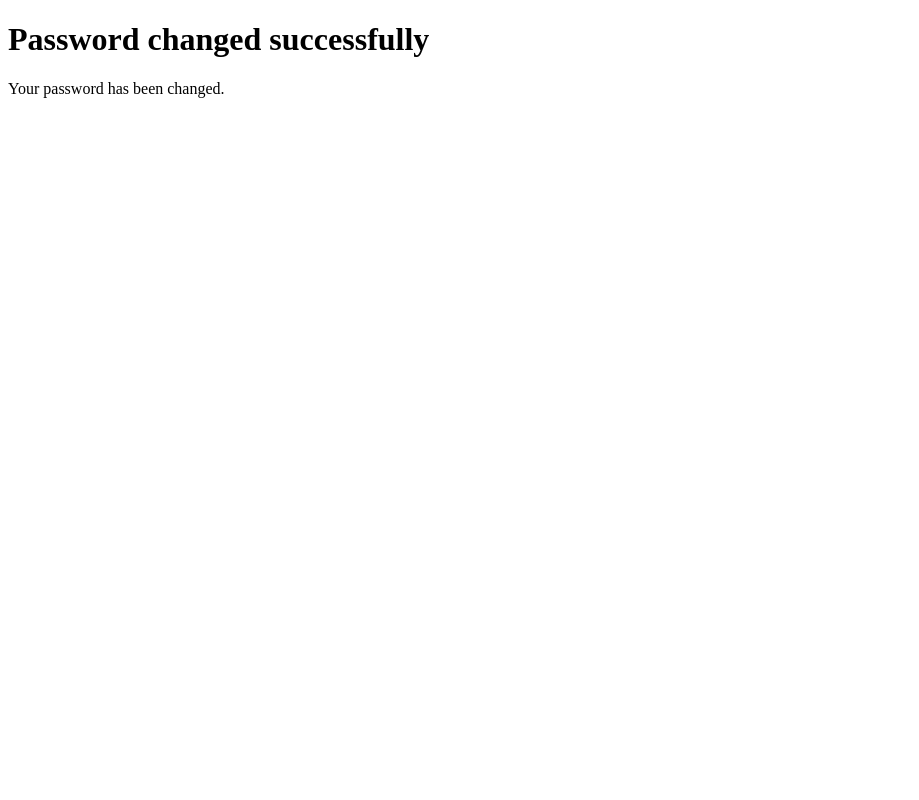
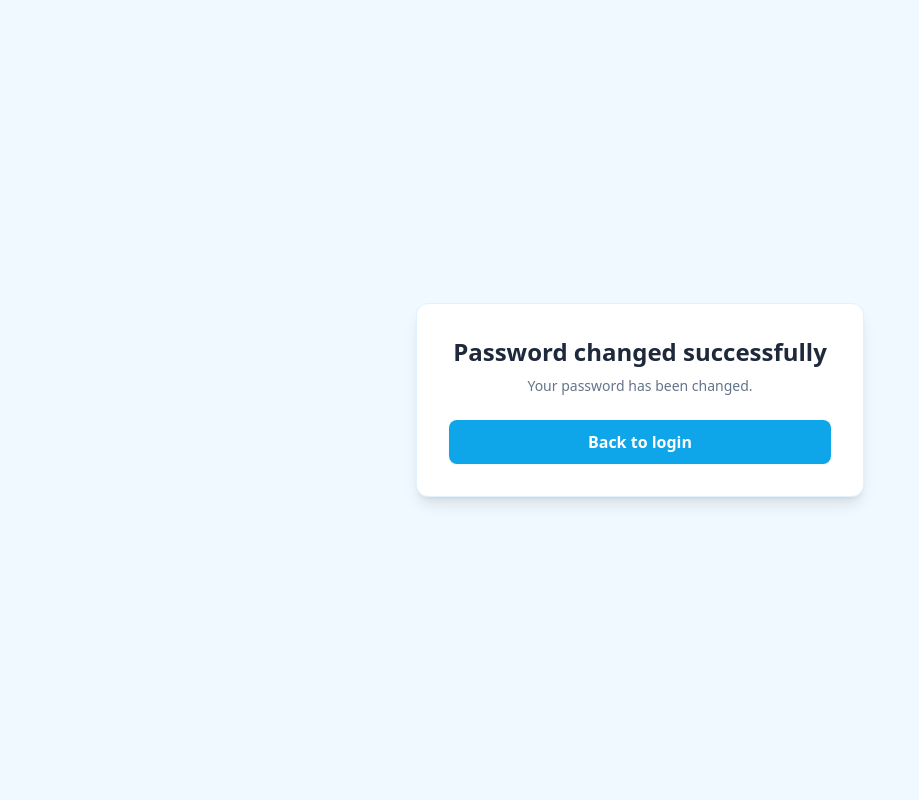
Before and after one commit to Conrad008/pythontestchallenge, a Django app: page /password-reset-complete/ in a window 1280 px wide. Shown: the whole page, without its empty margins (0-919 px from the left). Run offline with Django 5.2, Linux system fonts and the light colour scheme; some libraries are stand-ins or nearby versions.

Commit message:
feat: enhance layout and styling of password reset completion page

```diff
--- a/pytestchallengeApp/templates/password_reset_complete.html
+++ b/pytestchallengeApp/templates/password_reset_complete.html
@@ -4,14 +4,25 @@
     <meta charset="UTF-8">
     <meta name="viewport" content="width=device-width, initial-scale=1.0">
     <title> Password Changed</title>
+    <script src="https://cdn.tailwindcss.com"></script>
 </head>
-<body>
-    <h1>
-        Password changed successfully
-    </h1>
+<body class="bg-sky-50 min-h-screen flex items-center justify-center p-4">
+    <div class="max-w-md w-full bg-white rounded-xl shadow-lg p-8 border border-sky-100 text-center">
+        <h1 class="text-2xl font-bold text-slate-800">
+            Password changed successfully
+        </h1>
 
-    <p>
-        Your password has been changed.
-    </p>
+        <p class="text-sm text-slate-500 mt-2 mb-6">
+            Your password has been changed.
+        </p>
+
+        <a
+            href="{% url 'login' %}"
+            class="inline-block w-full py-2.5 px-4 bg-sky-500 hover:bg-sky-600 text-white font-semibold rounded-lg shadow-sm transition-colors duration-200 text-center focus:outline-none focus:ring-2 focus:ring-sky-400 focus:ring-offset-2"
+        >
+            Back to login
+        </a>
+
+    </div>
 </body>
 </html>
```
